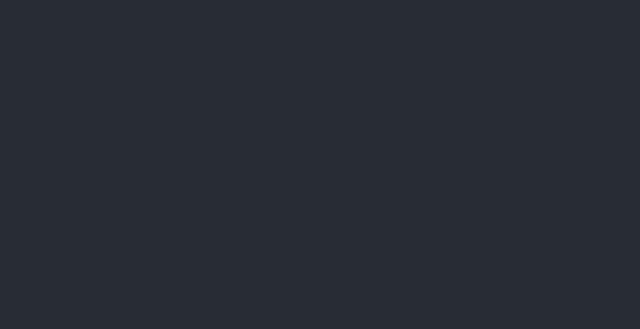
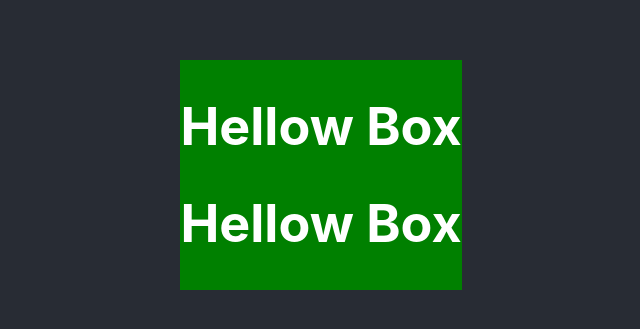
Before and after one commit to Clear1440/color-picker, a React (Create React App) app: page / in a window 1280 px wide. Shown: the part 225-554 px from the top of the page, without its empty margins (319-959 px from the left). Built offline with nearby package versions, Linux system fonts and the light colour scheme.

Commit message:
starting foundation for directories and HomeScreen

```diff
--- a/src/App.js
+++ b/src/App.js
@@ -1,13 +1,12 @@
-import logo from './logo.svg';
 import './App.css';
-import "./screens/homeScreen";
-import homeScreen from './screens/homeScreen';
+import "./container/homeScreen";
+import HomeScreen from './container/homeScreen';
 
 function App() {
     return (
     <div className = "App" >
         <header className = "App-header" >
-            <homeScreen />
+            <HomeScreen />
         </header>
     </div>
     );
--- /dev/null
+++ b/src/components/navebar.js
@@ -0,0 +1,9 @@
+import React from "react"
+
+export const NavBar = () => {
+    return (
+        <div >
+            <h1> Hellow Box </h1>
+        </div >
+    );
+}
--- a/src/screens/homeScreen.js
+++ b/src/container/homeScreen.js
@@ -1,11 +1,11 @@
 import React from "react"
 import { Box } from "@mui/system"
-
-
+import { NavBar } from "../components/navebar"
 
 const HomeScreen = () => {
     return (
-        <div >
+        <div style={{backgroundColor: "green"}}>
+            <NavBar/>
             <h1> Hellow Box </h1>
         </div >
     );
```
Also changed, not shown: src/logo.svg (deleted).
